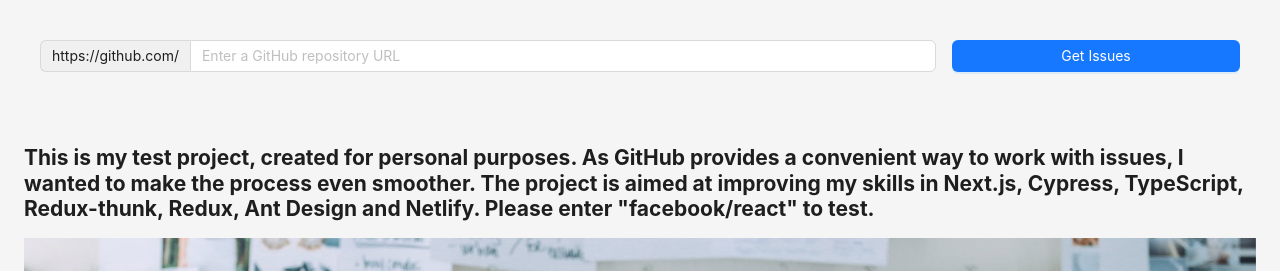
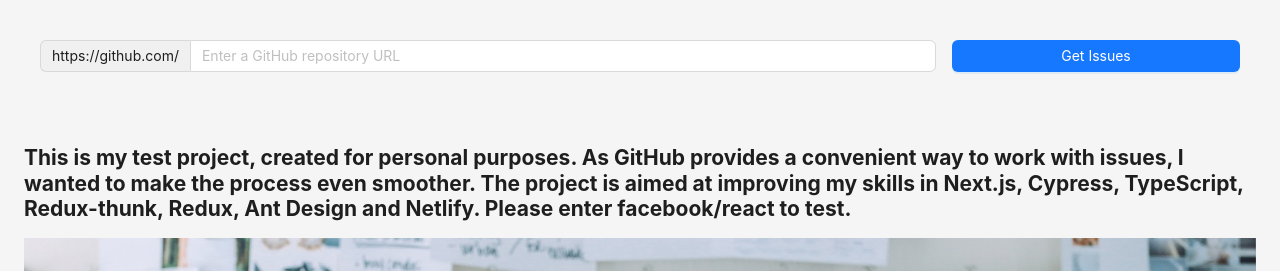
Before and after one commit to kozurasergj/github-kanban, a Next.js app: page / in a window 1280 px wide. Shown: the top 271 px of the page. Built offline with nearby package versions, Linux system fonts and the light colour scheme.

Commit message:
fix problem with eslint

```diff
--- a/src/components/GithubIssue/GithubIssue.tsx
+++ b/src/components/GithubIssue/GithubIssue.tsx
@@ -120,7 +120,7 @@ export const GithubIssue = () => {
             <h2>
               This is my test project, created for personal purposes. As GitHub provides a convenient way to work with
               issues, I wanted to make the process even smoother. The project is aimed at improving my skills in
-              Next.js, Cypress, TypeScript, Redux-thunk, Redux, Ant Design and Netlify. Please enter "facebook/react" to
+              Next.js, Cypress, TypeScript, Redux-thunk, Redux, Ant Design and Netlify. Please enter facebook/react to
               test.
             </h2>
             <Image src="/bg.jpg" width="900" height="700" alt="Picture of the author" />
```
